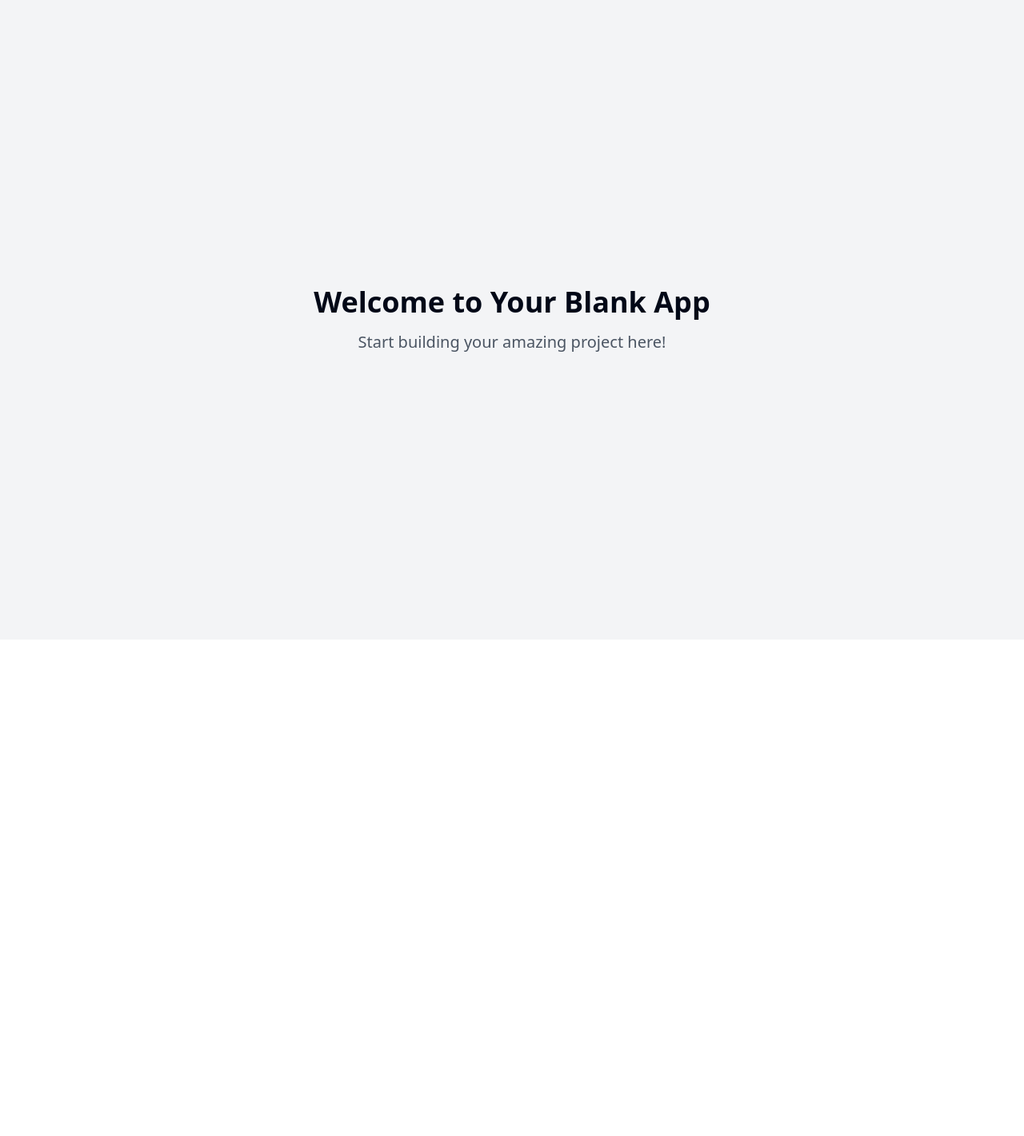
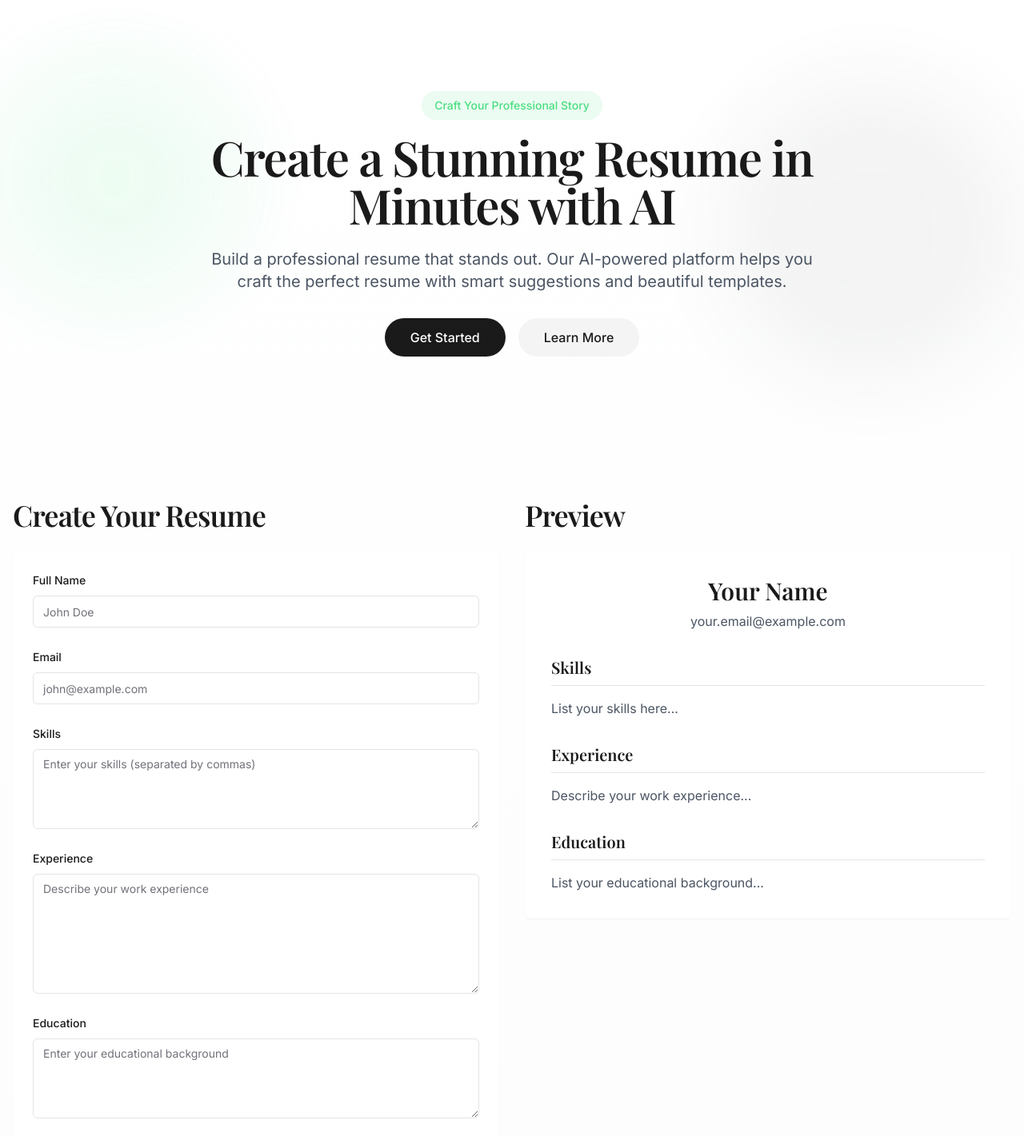
Before and after one commit to SreeAdithya123/smart-portfolio-crafter, a React (Vite) app: page / in a window 1280 px wide. Shown: the top 1421 px of the page at 80% size. Before the commit the page ends 800 px from the top, so only its background shows below. Built offline with nearby package versions, Linux system fonts and the light colour scheme.

Commit message:
Implement resume builder
This commit implements a basic web-based resume builder with a form for user input, real-time preview, and PDF download functionality.  Future commits will add AI-powered features, resume templates, and a portfolio section.

```diff
--- a/package.json
+++ b/package.json
@@ -45,6 +45,7 @@
     "cmdk": "^1.0.0",
     "date-fns": "^3.6.0",
     "embla-carousel-react": "^8.3.0",
+    "framer-motion": "^12.4.7",
     "input-otp": "^1.2.4",
     "lucide-react": "^0.462.0",
     "next-themes": "^0.3.0",
--- /dev/null
+++ b/src/components/Hero.tsx
@@ -0,0 +1,49 @@
+
+import { AnimatePresence, motion } from "framer-motion";
+
+export const Hero = () => {
+  return (
+    <div className="relative min-h-[70vh] flex items-center justify-center overflow-hidden">
+      <div className="relative z-10 container px-4 mx-auto">
+        <motion.div
+          initial={{ opacity: 0, y: 20 }}
+          animate={{ opacity: 1, y: 0 }}
+          transition={{ duration: 0.6 }}
+          className="text-center max-w-3xl mx-auto"
+        >
+          <div className="mb-4">
+            <span className="inline-block px-4 py-2 rounded-full bg-accent/10 text-accent font-medium text-sm animate-in">
+              Craft Your Professional Story
+            </span>
+          </div>
+          <h1 className="h1 mb-6 animate-in" style={{ animationDelay: "0.1s" }}>
+            Create a Stunning Resume in Minutes with AI
+          </h1>
+          <p
+            className="p-large text-gray-600 mb-8 animate-in"
+            style={{ animationDelay: "0.2s" }}
+          >
+            Build a professional resume that stands out. Our AI-powered platform helps you
+            craft the perfect resume with smart suggestions and beautiful templates.
+          </p>
+          <div
+            className="flex items-center justify-center gap-4 animate-in"
+            style={{ animationDelay: "0.3s" }}
+          >
+            <button className="px-8 py-3 rounded-full bg-primary text-white font-medium hover:bg-primary/90 transition-colors">
+              Get Started
+            </button>
+            <button className="px-8 py-3 rounded-full bg-secondary text-primary font-medium hover:bg-secondary/80 transition-colors">
+              Learn More
+            </button>
+          </div>
+        </motion.div>
+      </div>
+
+      {/* Background Elements */}
+      <div className="absolute inset-0 w-full h-full bg-gradient-to-b from-accent/5 to-transparent -z-10" />
+      <div className="absolute top-20 left-0 w-72 h-72 bg-accent/10 rounded-full filter blur-3xl animate-pulse" />
+      <div className="absolute bottom-20 right-0 w-96 h-96 bg-primary/5 rounded-full filter blur-3xl animate-pulse" />
+    </div>
+  );
+};
--- /dev/null
+++ b/src/components/ResumeForm.tsx
@@ -0,0 +1,100 @@
+
+import { useState } from "react";
+import { Card } from "@/components/ui/card";
+import { Input } from "@/components/ui/input";
+import { Label } from "@/components/ui/label";
+import { Textarea } from "@/components/ui/textarea";
+
+export const ResumeForm = () => {
+  const [formData, setFormData] = useState({
+    fullName: "",
+    email: "",
+    skills: "",
+    experience: "",
+    education: "",
+  });
+
+  const handleChange = (
+    e: React.ChangeEvent<HTMLInputElement | HTMLTextAreaElement>
+  ) => {
+    const { name, value } = e.target;
+    setFormData((prev) => ({
+      ...prev,
+      [name]: value,
+    }));
+  };
+
+  return (
+    <Card className="p-6 glass-card animate-in">
+      <form className="space-y-6">
+        <div className="space-y-2">
+          <Label htmlFor="fullName">Full Name</Label>
+          <Input
+            id="fullName"
+            name="fullName"
+            value={formData.fullName}
+            onChange={handleChange}
+            className="bg-white/50"
+            placeholder="John Doe"
+          />
+        </div>
+
+        <div className="space-y-2">
+          <Label htmlFor="email">Email</Label>
+          <Input
+            id="email"
+            name="email"
+            type="email"
+            value={formData.email}
+            onChange={handleChange}
+            className="bg-white/50"
+            placeholder="john@example.com"
+          />
+        </div>
+
+        <div className="space-y-2">
+          <Label htmlFor="skills">Skills</Label>
+          <Textarea
+            id="skills"
+            name="skills"
+            value={formData.skills}
+            onChange={handleChange}
+            className="bg-white/50 min-h-[100px]"
+            placeholder="Enter your skills (separated by commas)"
+          />
+        </div>
+
+        <div className="space-y-2">
+          <Label htmlFor="experience">Experience</Label>
+          <Textarea
+            id="experience"
+            name="experience"
+            value={formData.experience}
+            onChange={handleChange}
+            className="bg-white/50 min-h-[150px]"
+            placeholder="Describe your work experience"
+          />
+        </div>
+
+        <div className="space-y-2">
+          <Label htmlFor="education">Education</Label>
+          <Textarea
+            id="education"
+            name="education"
+            value={formData.education}
+            onChange={handleChange}
+            className="bg-white/50 min-h-[100px]"
+            placeholder="Enter your educational background"
+          />
+        </div>
+
+        <button
+          type="submit"
+          className="w-full px-8 py-3 rounded-full bg-primary text-white font-medium hover:bg-primary/90 transition-colors"
+        >
+          Generate Resume
+        </button>
+      </form>
+    </Card>
+  );
+};
--- /dev/null
+++ b/src/components/ResumePreview.tsx
@@ -0,0 +1,46 @@
+
+import { Card } from "@/components/ui/card";
+
+interface ResumePreviewProps {
+  data: {
+    fullName: string;
+    email: string;
+    skills: string;
+    experience: string;
+    education: string;
+  };
+}
+
+export const ResumePreview = ({ data }: ResumePreviewProps) => {
+  return (
+    <Card className="p-8 glass-card animate-in print:shadow-none">
+      <div className="max-w-2xl mx-auto space-y-8">
+        <div className="text-center">
+          <h1 className="text-3xl font-display font-semibold mb-2">{data.fullName || "Your Name"}</h1>
+          <p className="text-gray-600">{data.email || "your.email@example.com"}</p>
+        </div>
+
+        <div>
+          <h2 className="text-xl font-display font-semibold mb-4 pb-2 border-b">Skills</h2>
+          <p className="text-gray-600">
+            {data.skills || "List your skills here..."}
+          </p>
+        </div>
+
+        <div>
+          <h2 className="text-xl font-display font-semibold mb-4 pb-2 border-b">Experience</h2>
+          <p className="text-gray-600 whitespace-pre-line">
+            {data.experience || "Describe your work experience..."}
+          </p>
+        </div>
+
+        <div>
+          <h2 className="text-xl font-display font-semibold mb-4 pb-2 border-b">Education</h2>
+          <p className="text-gray-600 whitespace-pre-line">
+            {data.education || "List your educational background..."}
+          </p>
+        </div>
+      </div>
+    </Card>
+  );
+};
--- a/src/index.css
+++ b/src/index.css
@@ -1,3 +1,6 @@
+
+@import url('https://fonts.googleapis.com/css2?family=Inter:wght@400;500;600;700&family=Playfair+Display:wght@400;500;600;700&display=swap');
+
 @tailwind base;
 @tailwind components;
 @tailwind utilities;
@@ -5,97 +8,64 @@
 @layer base {
   :root {
     --background: 0 0% 100%;
-    --foreground: 222.2 84% 4.9%;
-
+    --foreground: 0 0% 10%;
     --card: 0 0% 100%;
-    --card-foreground: 222.2 84% 4.9%;
-
+    --card-foreground: 0 0% 10%;
     --popover: 0 0% 100%;
-    --popover-foreground: 222.2 84% 4.9%;
-
-    --primary: 222.2 47.4% 11.2%;
-    --primary-foreground: 210 40% 98%;
-
-    --secondary: 210 40% 96.1%;
-    --secondary-foreground: 222.2 47.4% 11.2%;
-
-    --muted: 210 40% 96.1%;
-    --muted-foreground: 215.4 16.3% 46.9%;
-
-    --accent: 210 40% 96.1%;
-    --accent-foreground: 222.2 47.4% 11.2%;
-
-    --destructive: 0 84.2% 60.2%;
-    --destructive-foreground: 210 40% 98%;
-
-    --border: 214.3 31.8% 91.4%;
-    --input: 214.3 31.8% 91.4%;
-    --ring: 222.2 84% 4.9%;
-
+    --popover-foreground: 0 0% 10%;
+    --primary: 0 0% 10%;
+    --primary-foreground: 0 0% 100%;
+    --secondary: 240 5% 96%;
+    --secondary-foreground: 0 0% 10%;
+    --muted: 240 5% 96%;
+    --muted-foreground: 240 4% 46%;
+    --accent: 142 84% 59%;
+    --accent-foreground: 0 0% 10%;
+    --destructive: 0 84% 60%;
+    --destructive-foreground: 0 0% 100%;
+    --border: 240 6% 90%;
+    --input: 240 6% 90%;
+    --ring: 142 84% 59%;
     --radius: 0.5rem;
-
-    --sidebar-background: 0 0% 98%;
-
-    --sidebar-foreground: 240 5.3% 26.1%;
-
-    --sidebar-primary: 240 5.9% 10%;
-
-    --sidebar-primary-foreground: 0 0% 98%;
-
-    --sidebar-accent: 240 4.8% 95.9%;
-
-    --sidebar-accent-foreground: 240 5.9% 10%;
-
-    --sidebar-border: 220 13% 91%;
-
-    --sidebar-ring: 217.2 91.2% 59.8%;
-  }
-
-  .dark {
-    --background: 222.2 84% 4.9%;
-    --foreground: 210 40% 98%;
-
-    --card: 222.2 84% 4.9%;
-    --card-foreground: 210 40% 98%;
-
-    --popover: 222.2 84% 4.9%;
-    --popover-foreground: 210 40% 98%;
-
-    --primary: 210 40% 98%;
-    --primary-foreground: 222.2 47.4% 11.2%;
-
-    --secondary: 217.2 32.6% 17.5%;
-    --secondary-foreground: 210 40% 98%;
-
-    --muted: 217.2 32.6% 17.5%;
-    --muted-foreground: 215 20.2% 65.1%;
-
-    --accent: 217.2 32.6% 17.5%;
-    --accent-foreground: 210 40% 98%;
-
-    --destructive: 0 62.8% 30.6%;
-    --destructive-foreground: 210 40% 98%;
-
-    --border: 217.2 32.6% 17.5%;
-    --input: 217.2 32.6% 17.5%;
-    --ring: 212.7 26.8% 83.9%;
-    --sidebar-background: 240 5.9% 10%;
-    --sidebar-foreground: 240 4.8% 95.9%;
-    --sidebar-primary: 224.3 76.3% 48%;
-    --sidebar-primary-foreground: 0 0% 100%;
-    --sidebar-accent: 240 3.7% 15.9%;
-    --sidebar-accent-foreground: 240 4.8% 95.9%;
-    --sidebar-border: 240 3.7% 15.9%;
-    --sidebar-ring: 217.2 91.2% 59.8%;
   }
 }
 
 @layer base {
   * {
-    @apply border-border;
+    @apply border-border antialiased;
   }
-
   body {
     @apply bg-background text-foreground;
+    font-feature-settings: "rlig" 1, "calt" 1;
+  }
+  .glass-card {
+    @apply bg-white/80 backdrop-blur-lg border border-white/20 shadow-lg;
+  }
+  .h1 {
+    @apply font-display text-4xl md:text-5xl lg:text-6xl font-semibold tracking-tight;
+  }
+  .h2 {
+    @apply font-display text-3xl md:text-4xl font-semibold tracking-tight;
+  }
+  .h3 {
+    @apply font-display text-2xl md:text-3xl font-semibold tracking-tight;
+  }
+  .p-large {
+    @apply text-lg md:text-xl leading-relaxed;
   }
 }
+
+.animate-in {
+  animation: fade-in 0.3s ease-out;
+}
+
+@keyframes fade-in {
+  from {
+    opacity: 0;
+    transform: translateY(10px);
+  }
+  to {
+    opacity: 1;
+    transform: translateY(0);
+  }
+}
--- a/src/pages/Index.tsx
+++ b/src/pages/Index.tsx
@@ -1,11 +1,34 @@
-// Update this page (the content is just a fallback if you fail to update the page)
+
+import { Hero } from "@/components/Hero";
+import { ResumeForm } from "@/components/ResumeForm";
+import { ResumePreview } from "@/components/ResumePreview";
+import { useState } from "react";
 
 const Index = () => {
+  const [resumeData, setResumeData] = useState({
+    fullName: "",
+    email: "",
+    skills: "",
+    experience: "",
+    education: "",
+  });
+
   return (
-    <div className="min-h-screen flex items-center justify-center bg-gray-100">
-      <div className="text-center">
-        <h1 className="text-4xl font-bold mb-4">Welcome to Your Blank App</h1>
-        <p className="text-xl text-gray-600">Start building your amazing project here!</p>
+    <div className="min-h-screen bg-gradient-to-b from-white to-secondary/20">
+      <Hero />
+
+      <div className="container px-4 mx-auto py-16">
+        <div className="grid lg:grid-cols-2 gap-8">
+          <div className="space-y-6">
+            <h2 className="h2">Create Your Resume</h2>
+            <ResumeForm />
+          </div>
+
+          <div className="space-y-6">
+            <h2 className="h2">Preview</h2>
+            <ResumePreview data={resumeData} />
+          </div>
+        </div>
       </div>
     </div>
   );
--- a/tailwind.config.ts
+++ b/tailwind.config.ts
@@ -1,3 +1,4 @@
+
 import type { Config } from "tailwindcss";
 
 export default {
@@ -12,85 +13,66 @@ export default {
   theme: {
     container: {
       center: true,
-			padding: '2rem',
+      padding: "2rem",
       screens: {
-				'2xl': '1400px'
-			}
+        "2xl": "1400px",
+      },
     },
     extend: {
+      fontFamily: {
+        sans: ["Inter", "sans-serif"],
+        display: ["Playfair Display", "serif"],
+      },
       colors: {
-				border: 'hsl(var(--border))',
-				input: 'hsl(var(--input))',
-				ring: 'hsl(var(--ring))',
-				background: 'hsl(var(--background))',
-				foreground: 'hsl(var(--foreground))',
+        border: "hsl(var(--border))",
+        input: "hsl(var(--input))",
+        ring: "hsl(var(--ring))",
+        background: "hsl(var(--background))",
+        foreground: "hsl(var(--foreground))",
         primary: {
-					DEFAULT: 'hsl(var(--primary))',
-					foreground: 'hsl(var(--primary-foreground))'
+          DEFAULT: "#1a1a1a",
+          foreground: "#ffffff",
         },
         secondary: {
-					DEFAULT: 'hsl(var(--secondary))',
-					foreground: 'hsl(var(--secondary-foreground))'
+          DEFAULT: "#f4f4f5",
+          foreground: "#1a1a1a",
+        },
+        accent: {
+          DEFAULT: "#4ade80",
+          foreground: "#1a1a1a",
         },
         destructive: {
-					DEFAULT: 'hsl(var(--destructive))',
-					foreground: 'hsl(var(--destructive-foreground))'
+          DEFAULT: "hsl(var(--destructive))",
+          foreground: "hsl(var(--destructive-foreground))",
         },
         muted: {
-					DEFAULT: 'hsl(var(--muted))',
-					foreground: 'hsl(var(--muted-foreground))'
-				},
-				accent: {
-					DEFAULT: 'hsl(var(--accent))',
-					foreground: 'hsl(var(--accent-foreground))'
+          DEFAULT: "hsl(var(--muted))",
+          foreground: "hsl(var(--muted-foreground))",
         },
         popover: {
-					DEFAULT: 'hsl(var(--popover))',
-					foreground: 'hsl(var(--popover-foreground))'
+          DEFAULT: "hsl(var(--popover))",
+          foreground: "hsl(var(--popover-foreground))",
         },
         card: {
-					DEFAULT: 'hsl(var(--card))',
-					foreground: 'hsl(var(--card-foreground))'
+          DEFAULT: "hsl(var(--card))",
+          foreground: "hsl(var(--card-foreground))",
         },
-				sidebar: {
-					DEFAULT: 'hsl(var(--sidebar-background))',
-					foreground: 'hsl(var(--sidebar-foreground))',
-					primary: 'hsl(var(--sidebar-primary))',
-					'primary-foreground': 'hsl(var(--sidebar-primary-foreground))',
-					accent: 'hsl(var(--sidebar-accent))',
-					'accent-foreground': 'hsl(var(--sidebar-accent-foreground))',
-					border: 'hsl(var(--sidebar-border))',
-					ring: 'hsl(var(--sidebar-ring))'
-				}
-			},
-			borderRadius: {
-				lg: 'var(--radius)',
-				md: 'calc(var(--radius) - 2px)',
-				sm: 'calc(var(--radius) - 4px)'
       },
       keyframes: {
-				'accordion-down': {
-					from: {
-						height: '0'
+        "fade-up": {
+          "0%": { opacity: "0", transform: "translateY(10px)" },
+          "100%": { opacity: "1", transform: "translateY(0)" },
         },
-					to: {
-						height: 'var(--radix-accordion-content-height)'
-					}
+        "fade-in": {
+          "0%": { opacity: "0" },
+          "100%": { opacity: "1" },
         },
-				'accordion-up': {
-					from: {
-						height: 'var(--radix-accordion-content-height)'
-					},
-					to: {
-						height: '0'
-					}
-				}
       },
       animation: {
-				'accordion-down': 'accordion-down 0.2s ease-out',
-				'accordion-up': 'accordion-up 0.2s ease-out'
-			}
-		}
+        "fade-up": "fade-up 0.5s ease-out",
+        "fade-in": "fade-in 0.3s ease-out",
+      },
+    },
   },
   plugins: [require("tailwindcss-animate")],
 } satisfies Config;
```
Also changed, not shown: 1 other file (tests, documents, lock files or other folders). Lines whose indentation alone changed are shown as unchanged.
